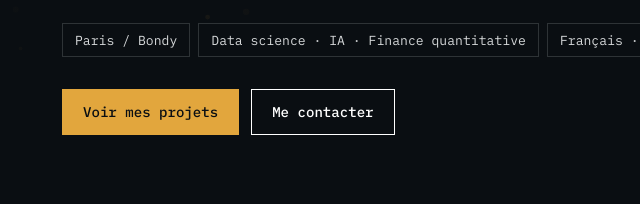
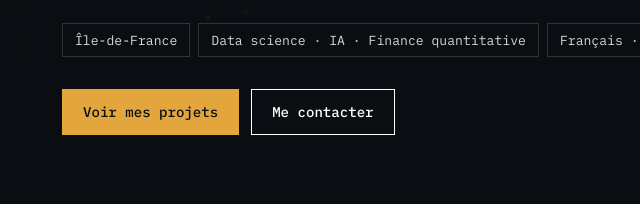
Before and after one commit to sumarc183-design/sumarc183-design.github.io, a plain HTML site: page index.html in a window 1280 px wide. Shown: the part 579-783 px from the top of the page, 2-642 px from the left. Drawn offline with Linux system fonts and the light colour scheme.

Commit message:
Use regional location wording

```diff
--- a/index.html
+++ b/index.html
@@ -93,7 +93,7 @@
             échelle.
           </p>
           <div class="hero-facts" aria-label="Informations rapides">
-            <span>Paris / Bondy</span>
+            <span>Île-de-France</span>
             <span>Data science · IA · Finance quantitative</span>
             <span>Français · Anglais B2 · Chinois</span>
           </div>
```
